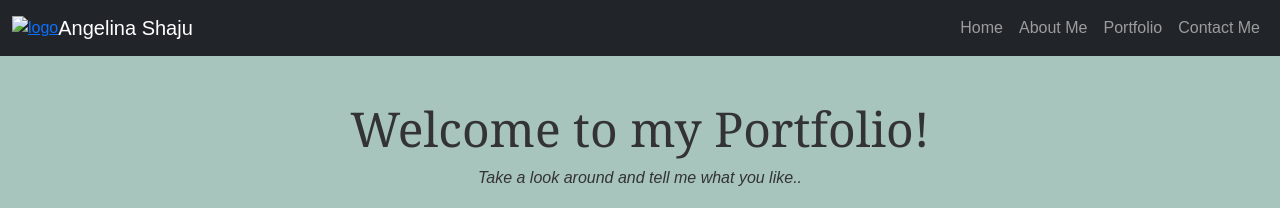
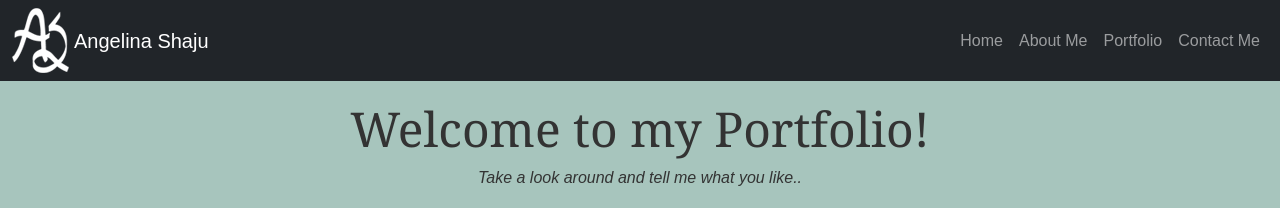
Before and after one commit to angelina352/as24, a plain HTML site: page index.html in a window 1280 px wide. Shown: the top 208 px of the page. Drawn offline with nearby package versions, Linux system fonts and the light colour scheme.

Commit message:
Update index.html

```diff
--- a/index.html
+++ b/index.html
@@ -143,7 +143,7 @@
     <!-- Navbar -->
     <nav class="navbar navbar-expand-lg navbar-dark bg-dark fixed-top position: fixed;">
       <div class="container-fluid">
-        <a class="img" href="#"><img src="angelina white.png" alt="logo"></a>
+        <a class="img" href="#"><img src="Website/angelina white.png" alt="logo"></a>
           <a class="navbar-brand" href="#">Angelina Shaju</a>
           <button class="navbar-toggler" type="button" data-bs-toggle="collapse" data-bs-target="#navbarNav" aria-controls="navbarNav" aria-expanded="false" aria-label="Toggle navigation">
               <span class="navbar-toggler-icon"></span>
```
